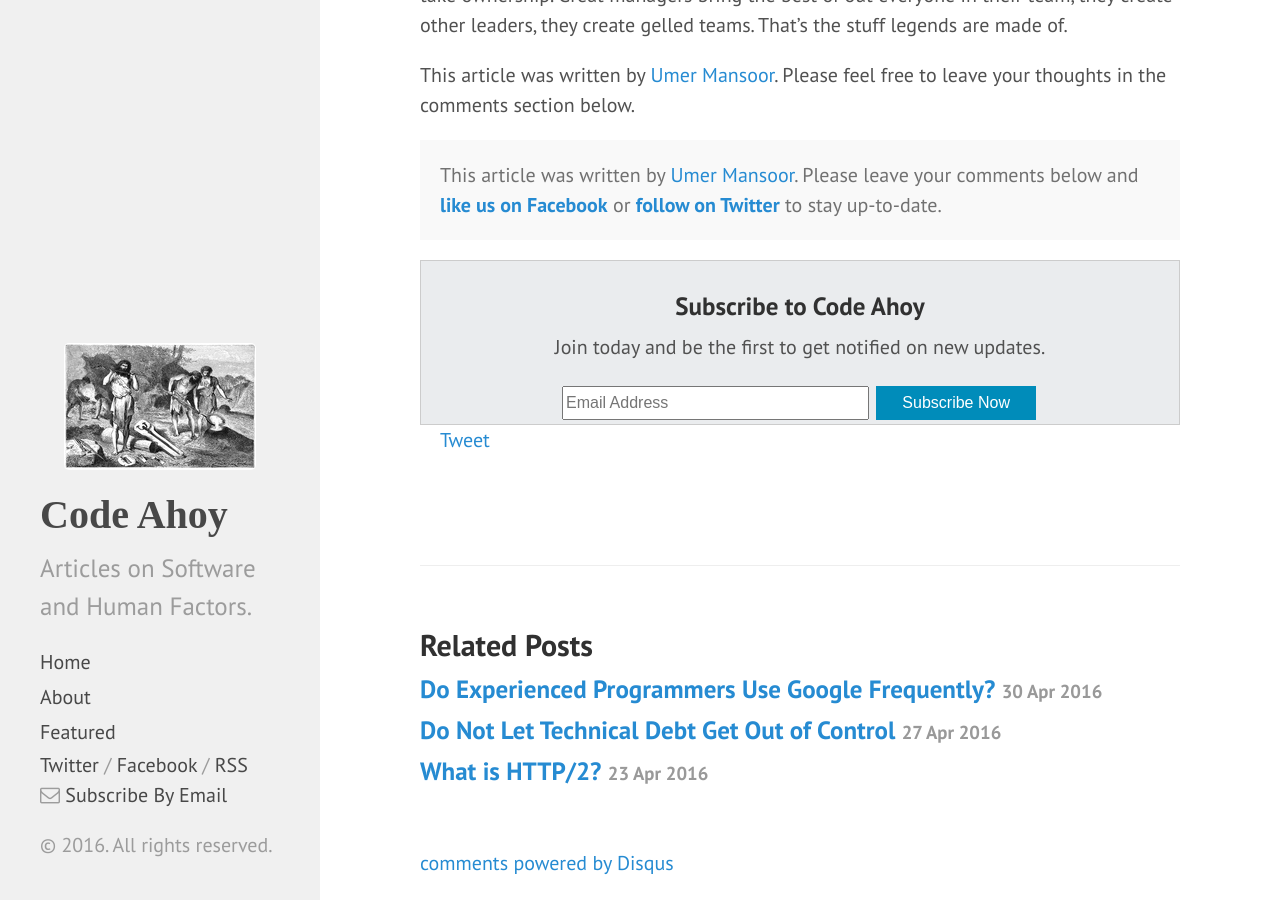
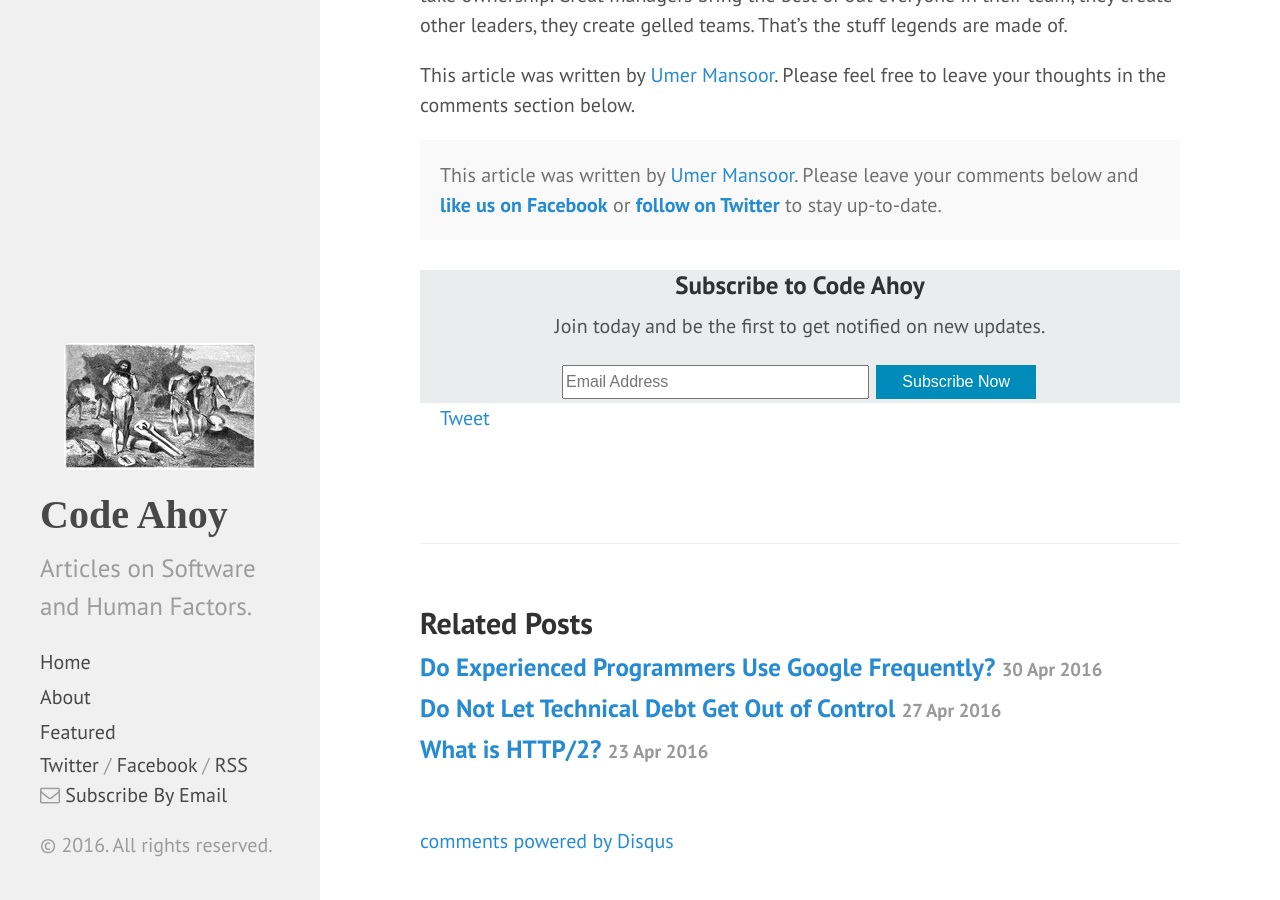
Before and after one commit to talk2viren/umermansoor.github.io, a Jekyll site: the page built from _posts/2016-04-12-let-them-own-it.md, in a window 1280 px wide and 900 px high, scrolled down 1522 px. Built offline with Jekyll 4.4.1, drawn with Linux system fonts in a browser that asks for light colours; nearby versions of some CDN libraries; a script that is not in the unit is left out; comment, search, counter and statistics services are not loaded.

Commit message:
Update post.html

```diff
--- a/_layouts/post.html
+++ b/_layouts/post.html
@@ -14,7 +14,7 @@
         <a href="https://twitter.com/codeahoy"><strong>follow on Twitter</strong></a> to stay up-to-date. <br/>
     </p>
 
-      <form style="border:1px solid #ccc;text-align:center; background-color:#EAECEE;" action="https://feedburner.google.com/fb/a/mailverify" method="post" target="popupwindow" onsubmit="window.open('https://feedburner.google.com/fb/a/mailverify?uri=CodeAhoy', 'popupwindow', 'scrollbars=yes,width=550,height=520');return true">
+      <form style="text-align:center; background-color:#EAECEE;" action="https://feedburner.google.com/fb/a/mailverify" method="post" target="popupwindow" onsubmit="window.open('https://feedburner.google.com/fb/a/mailverify?uri=CodeAhoy', 'popupwindow', 'scrollbars=yes,width=550,height=520');return true">
            <h3>Subscribe to Code Ahoy</h3>
            <p>Join today and be the first to get notified on new updates.</p>
            <input type="text" style="font-size: 16px; height:34px;" name="email" size="30" placeholder="Email Address"/>
```
